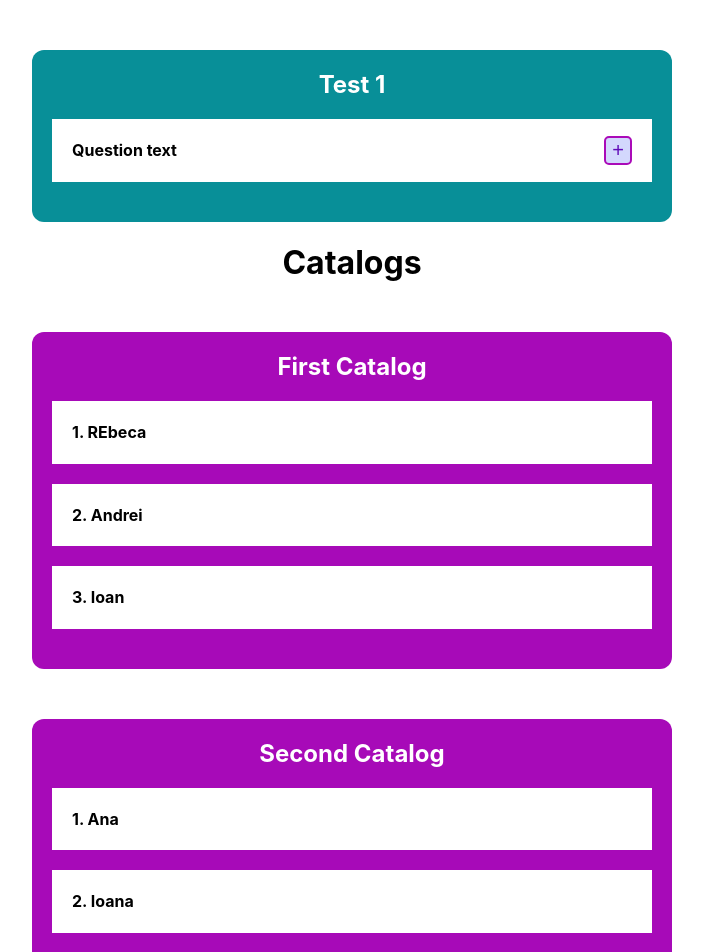
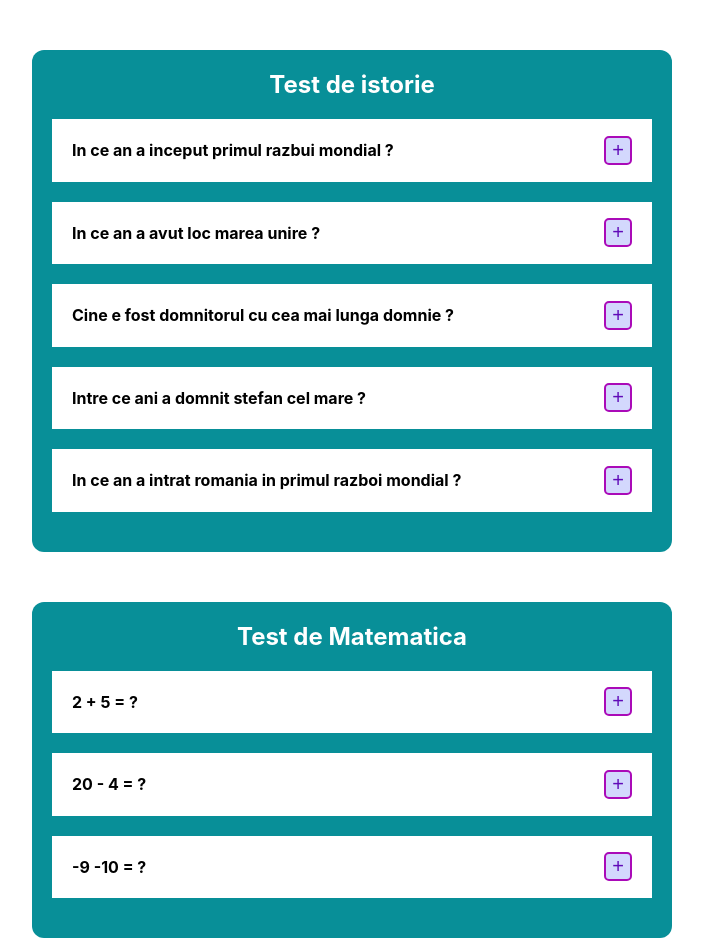
Before and after one commit to brebecaS/catalogs_tests_app, a React (Create React App) app: page / in a window 1280 px wide. Shown: the top 952 px of the page, without its empty margins (288-991 px from the left). Built offline with nearby package versions, Linux system fonts and the light colour scheme.

Commit message:
more html to work with

```diff
--- a/src/App.css
+++ b/src/App.css
@@ -86,3 +86,7 @@ section > div.closed {
 .open {
   background-color: white;
 }
+
+.hide {
+  display: none;
+}
--- a/src/App.js
+++ b/src/App.js
@@ -8,13 +8,81 @@ function App() {
 
   return (
     <div className="wrapper">
+      {/* add title 'Tests' */}
       <div className="container blue">
-        <h2>Test 1</h2>
+        <h2>Test de istorie</h2>
         <div className="questions">
           <section>
             <div className="closed">
-              <h4>Question text</h4>
+              <h4>In ce an a inceput primul razbui mondial ?</h4>
               <button>+</button>
+              <p className="hide">1914</p>
+            </div>
+          </section>
+        </div>
+        <div className="questions">
+          <section>
+            <div className="closed">
+              <h4>In ce an a avut loc marea unire ?</h4>
+              <button>+</button>
+              <p className="hide">1918</p>
+            </div>
+          </section>
+        </div>
+        <div className="questions">
+          <section>
+            <div className="closed">
+              <h4>Cine e fost domnitorul cu cea mai lunga domnie ?</h4>
+              <button>+</button>
+              <p className="hide">Stefan cel mare, 47 de ani</p>
+            </div>
+          </section>
+        </div>
+        <div className="questions">
+          <section>
+            <div className="closed">
+              <h4>Intre ce ani a domnit stefan cel mare ?</h4>
+              <button>+</button>
+              <p className="hide">intre anii 1457 și 1504</p>
+            </div>
+          </section>
+        </div>
+        <div className="questions">
+          <section>
+            <div className="closed">
+              <h4>In ce an a intrat romania in primul razboi mondial ?</h4>
+              <button>+</button>
+              <p className="hide">1916</p>
+            </div>
+          </section>
+        </div>
+      </div>
+      <div className="container blue">
+        <h2>Test de Matematica</h2>
+        <div className="questions">
+          <section>
+            <div className="closed">
+              <h4>2 + 5 = ?</h4>
+              <button>+</button>
+              <p className="hide">7</p>
+            </div>
+          </section>
+        </div>
+        <div className="questions">
+          <section>
+            <div className="closed">
+              <h4>20 - 4 = ?</h4>
+              <button>+</button>
+              <p className="hide">16</p>
+            </div>
+          </section>
+        </div>
+        <div className="questions">
+          <section>
+            <div className="closed">
+              <h4>-9 -10 = ?</h4>
+              <button>+</button>
+              <p className="hide">-19</p>
             </div>
           </section>
         </div>
```
